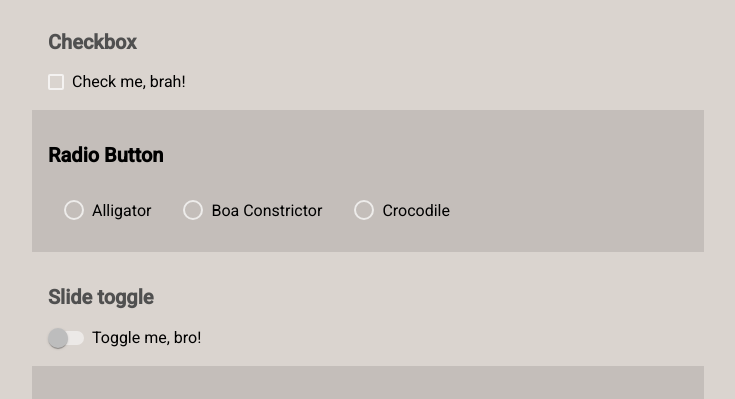
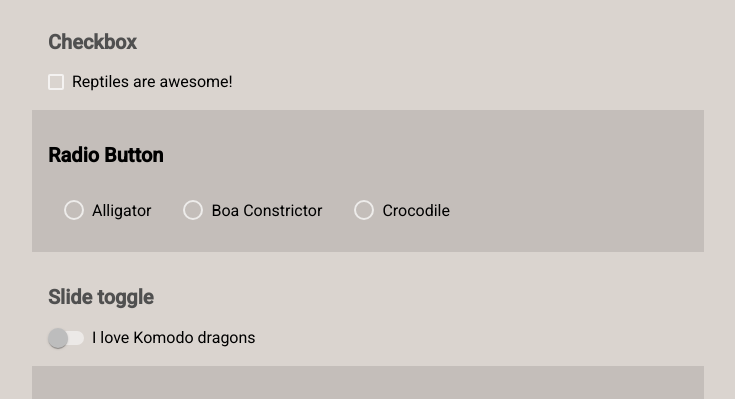
Before and after one commit to bobbyroe/Ng-A11y-Components, an Angular app: page / in a window 1280 px wide. Shown: the part 198-597 px from the top of the page, without its empty margins (272-1007 px from the left). Built offline with nearby package versions, Linux system fonts and the light colour scheme.

Commit message:
edits for readability

```diff
--- a/src/app/app.component.html
+++ b/src/app/app.component.html
@@ -8,7 +8,7 @@
   </li>
   <li>
     <h2>Checkbox</h2>
-    <mat-checkbox>Check me, brah!</mat-checkbox>
+    <mat-checkbox>Reptiles are awesome!</mat-checkbox>
   </li>
   <li>
     <h2>Radio Button</h2>
@@ -22,7 +22,7 @@
   </li>
   <li>
     <h2>Slide toggle</h2>
-    <mat-slide-toggle>Toggle me, bro!</mat-slide-toggle>
+    <mat-slide-toggle>I love Komodo dragons</mat-slide-toggle>
   </li>
   <li>
     <h2>Form field</h2>
@@ -31,7 +31,7 @@
         <mat-label for="reptile">Favorite Reptile</mat-label>
         <input
           matInput
-          placeholder="Ex. Anole"
+          placeholder="Example: Anole"
           value="Chameleon"
           id="reptile"
         />
@@ -52,11 +52,12 @@
         <input
           type="text"
           placeholder="Pick one"
-          aria-label="Number"
+          aria-label="Pick a number"
           matInput
           [formControl]="myControl"
           [matAutocomplete]="auto"
         />
+        <!-- Voiceover support for combobox widget: https://forums.developer.apple.com/thread/119125 -->
         <mat-autocomplete #auto="matAutocomplete">
           <mat-option
             *ngFor="let option of filteredOptions | async"
--- a/src/app/app.dialog.html
+++ b/src/app/app.dialog.html
@@ -1,4 +1,4 @@
-<h1 mat-dilog-title>Some Repiles</h1>
+<h1 mat-dilog-title>Some Reptiles</h1>
 <div mat-dialog-content>
   These are some reptiles:
   <ul>
```
